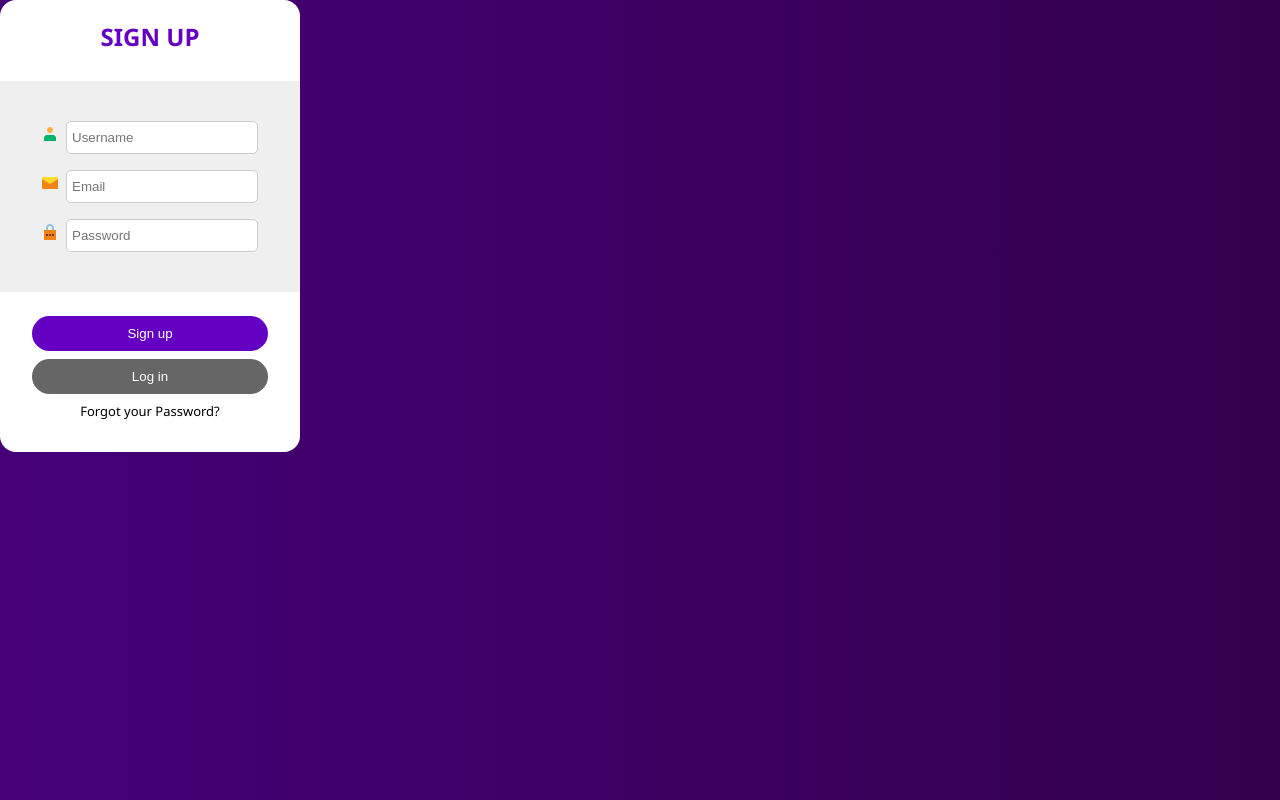
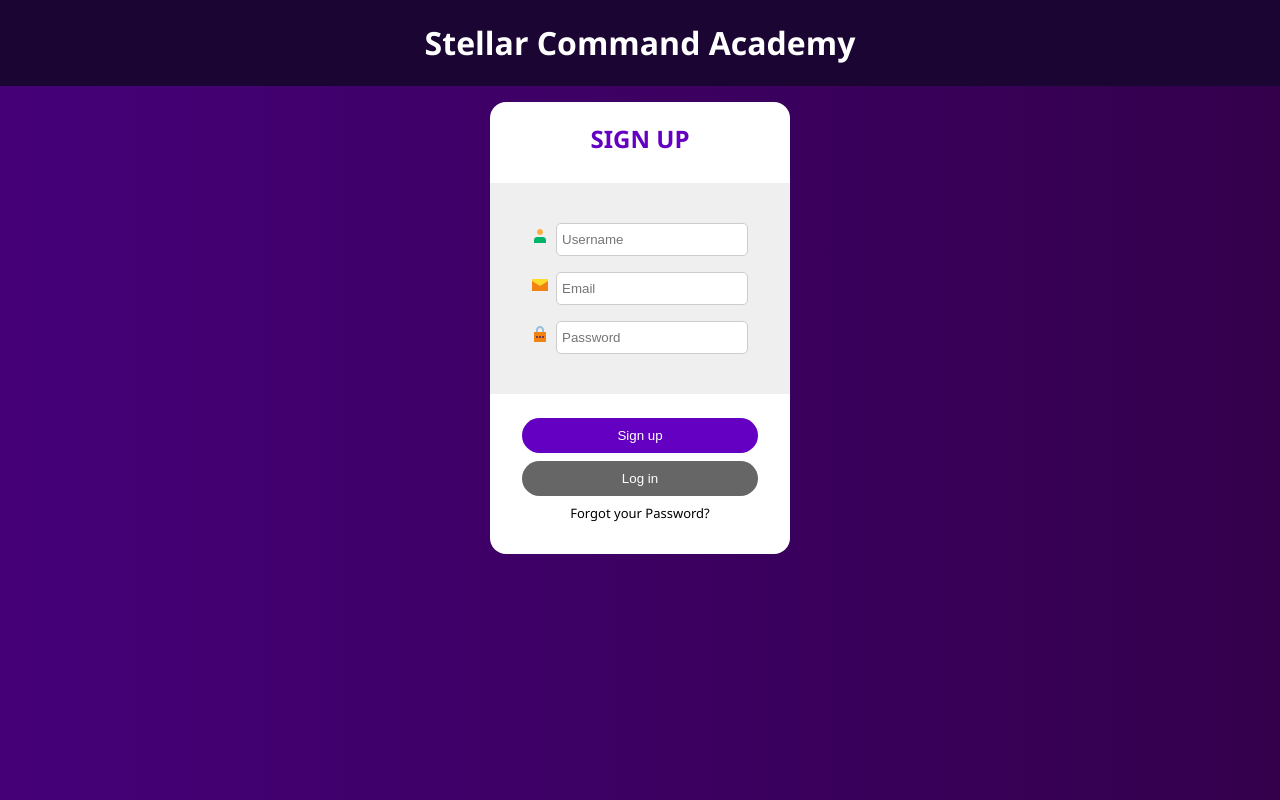
Before and after one commit to mdohr07/react-login-page, a React (Create React App) app: page / in a window 1280 px wide. Built offline with nearby package versions, Linux system fonts and the light colour scheme.

Commit message:
Add a header component

```diff
--- a/src/App.js
+++ b/src/App.js
@@ -1,11 +1,16 @@
 import logo from './logo.svg';
 import './App.css';
+import './Components/Header/Header'
 import LoginSignup from './Components/LoginSignup/LoginSignup';
+import Header from './Components/Header/Header';
 
 function App() {
   return (
-    <div>
+    <div className='wrapper'>
+      <Header/>
+      <main>
       <LoginSignup/>
+      </main>
     </div>
   );
 }
--- /dev/null
+++ b/src/Components/Header/Header.css
@@ -0,0 +1,7 @@
+.Header {
+    display: flex;
+    justify-content: center;
+    width: 100%;
+    margin: 0;
+    background-color: #1b0533;
+}
--- /dev/null
+++ b/src/Components/Header/Header.js
@@ -0,0 +1,15 @@
+import React from 'react';
+import PropTypes from 'prop-types';
+import './Header.css';
+
+const Header = () => (
+  <header className="Header">
+    <h1>Stellar Command Academy</h1>
+  </header>
+);
+
+Header.propTypes = {};
+
+Header.defaultProps = {};
+
+export default Header;
--- a/src/Components/LoginSignup/LoginSignup.css
+++ b/src/Components/LoginSignup/LoginSignup.css
@@ -1,3 +1,10 @@
+.form-container {
+    display: flex;
+    width: 100%;
+    height: 100%;
+    justify-content: center;
+}
+
 form {
     display: grid;
     grid-template-columns: 1fr;
--- a/src/Components/LoginSignup/LoginSignup.jsx
+++ b/src/Components/LoginSignup/LoginSignup.jsx
@@ -9,8 +9,7 @@ const LoginSignup = () => {
 const [action, setAction] = useState("Sign Up");
 
   return (
-    <div className="container">
-      <header></header>
+    <div className="form-container">
 
       <form>
         <h2>{ action }</h2>
--- a/src/index.css
+++ b/src/index.css
@@ -17,8 +17,28 @@ code {
     monospace;
 }
 
+a, a:visited {
+  color: #6400c2;
+}
+
 @keyframes gradientShift {
   0% {background-position:0% 50%;}
   50% {background-position:100% 50%;}
   100% {background-position:0% 50%;}
 }
+
+.wrapper {
+  display: grid;
+  grid-template-columns: 1fr;
+  justify-items: center;
+  width: 100%;
+}
+
+main {
+  display: grid;
+  grid-template-columns: 1fr;
+  justify-items: center;
+  align-items: center;
+  width: 100%;
+  margin: 1rem;
+}
```
Also changed, not shown: generate-react-cli.json (added, +16 -0 lines).
